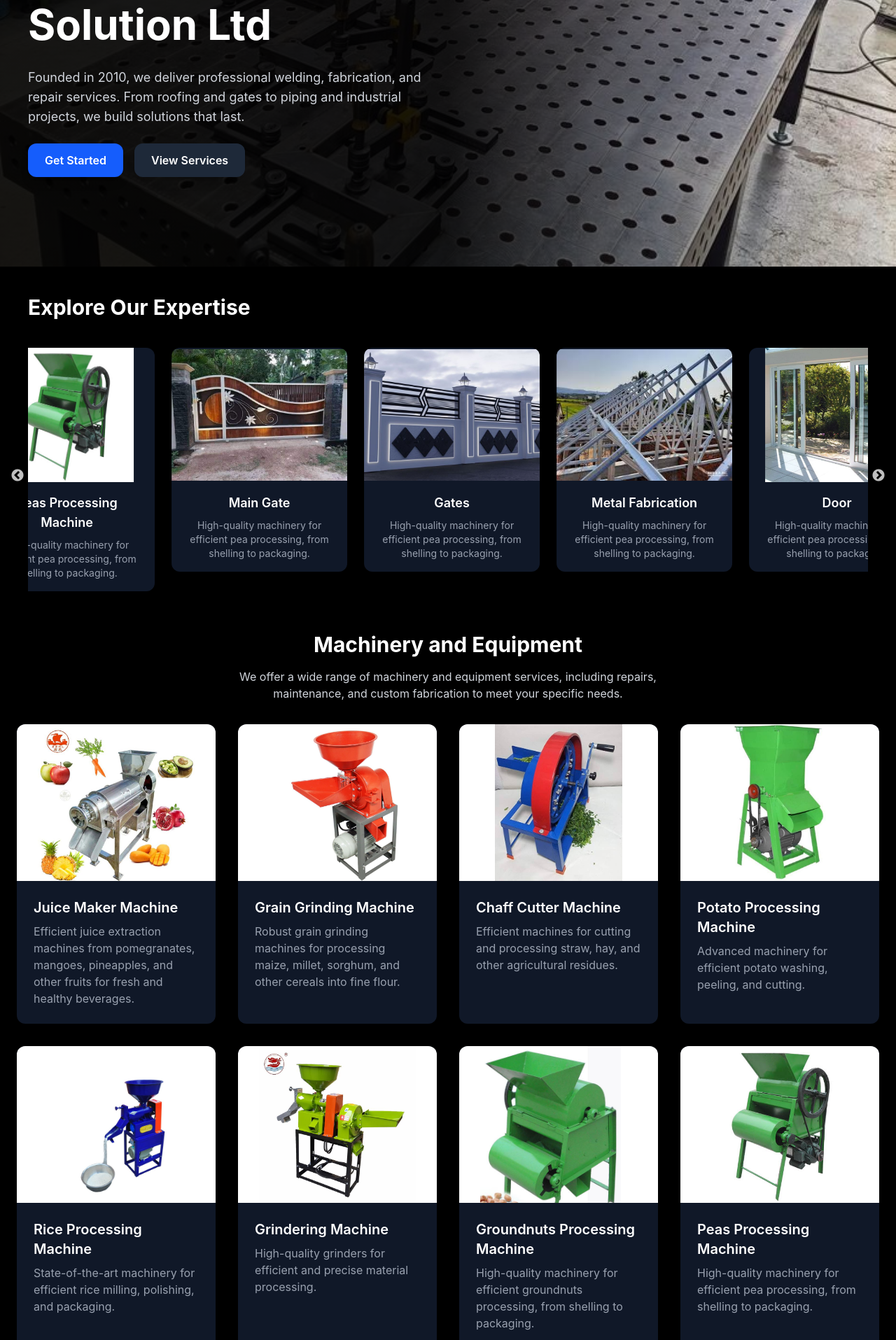
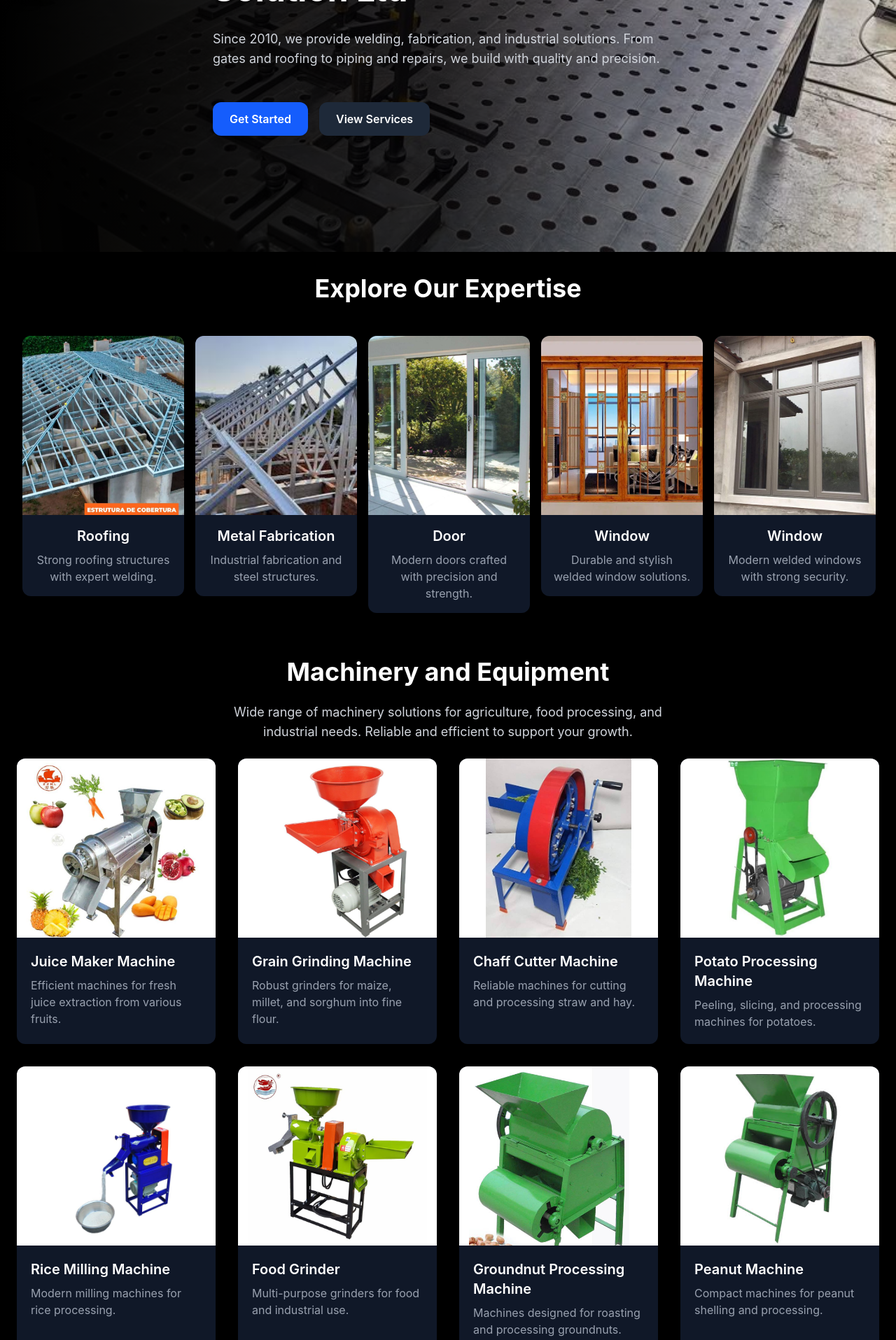
Before and after one commit to TheoNshimyimana/logical, a React (Vite) app: page / in a window 1280 px wide. Shown: the part 360-2275 px from the top of the page at 70% size. Built offline with nearby package versions, Linux system fonts and the light colour scheme.

Commit message:
fnal commit

```diff
--- a/src/pages/Body.jsx
+++ b/src/pages/Body.jsx
@@ -3,13 +3,12 @@ import Slider from "react-slick";
 import banner1 from "../images/banner.jpeg";
 import { Link } from "react-router-dom";
 
-// import banner from "../images/banner1.jpeg";
+// Industry Images
 import Gate1 from "../images/modernGate2.jpeg";
 import Gate2 from "../images/ModernGate.jpeg";
 import Roofing1 from "../images/roofing1.jpeg";
 import Roofing2 from "../images/roofing2.jpeg";
 import Door1 from "../images/door1.jpeg";
-import Door2 from "../images/door1.jpeg";
 import Window1 from "../images/window1.jpeg";
 import Window2 from "../images/window2.jpeg";
 
@@ -27,204 +26,136 @@ import Pea from "../images/machinery/small-pea-nuts.jpg";
 import "slick-carousel/slick/slick.css";
 import "slick-carousel/slick/slick-theme.css";
 
+const industries = [
+  {
+    title: "Main Gate",
+    img: Gate1,
+    description:
+      "Premium steel main gate solutions with durability and design.",
+  },
+  {
+    title: "Gates",
+    img: Gate2,
+    description: "Custom metal gate fabrication with elegant finishes.",
+  },
+  {
+    title: "Roofing",
+    img: Roofing1,
+    description: "Strong roofing structures with expert welding.",
+  },
+  {
+    title: "Metal Fabrication",
+    img: Roofing2,
+    description: "Industrial fabrication and steel structures.",
+  },
+  {
+    title: "Door",
+    img: Door1,
+    description: "Modern doors crafted with precision and strength.",
+  },
+  {
+    title: "Window",
+    img: Window1,
+    description: "Durable and stylish welded window solutions.",
+  },
+  {
+    title: "Window",
+    img: Window2,
+    description: "Modern welded windows with strong security.",
+  },
+];
+
 const machinery = [
   {
     img: JuiceMaker,
     title: "Juice Maker Machine",
     description:
-      "Efficient juice extraction machines from pomegranates, mangoes, pineapples, and other fruits for fresh and healthy beverages.",
+      "Efficient machines for fresh juice extraction from various fruits.",
   },
   {
     img: GrainGrinder,
     title: "Grain Grinding Machine",
     description:
-      "Robust grain grinding machines for processing maize, millet, sorghum, and other cereals into fine flour.",
+      "Robust grinders for maize, millet, and sorghum into fine flour.",
   },
   {
     img: ChaffCutter,
     title: "Chaff Cutter Machine",
-    description:
-      "Efficient machines for cutting and processing straw, hay, and other agricultural residues.",
+    description: "Reliable machines for cutting and processing straw and hay.",
   },
   {
     img: Potato,
     title: "Potato Processing Machine",
-    description:
-      "Advanced machinery for efficient potato washing, peeling, and cutting.",
+    description: "Peeling, slicing, and processing machines for potatoes.",
   },
   {
     img: Rice,
-    title: "Rice Processing Machine",
-    description:
-      "State-of-the-art machinery for efficient rice milling, polishing, and packaging.",
+    title: "Rice Milling Machine",
+    description: "Modern milling machines for rice processing.",
   },
   {
     img: Grinder,
-    title: "Grindering Machine",
-    description:
-      "High-quality grinders for efficient and precise material processing.",
+    title: "Food Grinder",
+    description: "Multi-purpose grinders for food and industrial use.",
   },
   {
     img: Ground,
-    title: "Groundnuts Processing Machine",
-    description:
-      "High-quality machinery for efficient groundnuts processing, from shelling to packaging.",
+    title: "Groundnut Processing Machine",
+    description: "Machines designed for roasting and processing groundnuts.",
   },
   {
     img: Pea,
-    title: "Peas Processing Machine",
-    description:
-      "High-quality machinery for efficient pea processing, from shelling to packaging.",
+    title: "Peanut Machine",
+    description: "Compact machines for peanut shelling and processing.",
   },
 ];
 
 function Body() {
-
-
-  const industries = [
-    {
-      title: "Main Gate",
-      img: Gate1,
-      description:
-        "High-quality machinery for efficient pea processing, from shelling to packaging.",
-    },
-    {
-      title: "Gates",
-      img: Gate2,
-      description:
-        "High-quality machinery for efficient pea processing, from shelling to packaging.",
-    },
-
-    {
-      title: "Metal Fabrication",
-      img: Roofing2,
-      description:
-        "High-quality machinery for efficient pea processing, from shelling to packaging.",
-    },
-    {
-      title: "Door",
-      img: Door1,
-      description:
-        "High-quality machinery for efficient pea processing, from shelling to packaging.",
-    },
-    {
-      title: "Door",
-      img: Door2,
-      description:
-        "High-quality machinery for efficient pea processing, from shelling to packaging.",
-    },
-    {
-      title: "Window",
-      img: Window1,
-      description:
-        "High-quality machinery for efficient pea processing, from shelling to packaging.",
-    },
-    {
-      title: "Window",
-      img: Window2,
-      description:
-        "High-quality machinery for efficient pea processing, from shelling to packaging.",
-    },
-    {
-      img: JuiceMaker,
-      title: "Juice Maker Machine",
-      description:
-        "Efficient juice extraction machines from pomegranates, mangoes, pineapples, and other fruits for fresh and healthy beverages.",
-    },
-    {
-      img: GrainGrinder,
-      title: "Grain Grinding Machine",
-      description:
-        "Robust grain grinding machines for processing maize, millet, sorghum, and other cereals into fine flour.",
-    },
-    {
-      img: ChaffCutter,
-      title: "Chaff Cutter Machine",
-      description:
-        "Efficient machines for cutting and processing straw, hay, and other agricultural residues.",
-    },
-    {
-      img: Potato,
-      title: "Potato Processing Machine",
-      description:
-        "Advanced machinery for efficient potato washing, peeling, and cutting.",
-    },
-    {
-      img: Rice,
-      title: "Rice Processing Machine",
-      description:
-        "State-of-the-art machinery for efficient rice milling, polishing, and packaging.",
-    },
-    {
-      img: Grinder,
-      title: "Grindering Machine",
-      description:
-        "High-quality grinders for efficient and precise material processing.",
-    },
-    {
-      img: Ground,
-      title: "Groundnuts Processing Machine",
-      description:
-        "High-quality machinery for efficient groundnuts processing, from shelling to packaging.",
-    },
-    {
-      img: Pea,
-      title: "Peas Processing Machine",
-      description:
-        "High-quality machinery for efficient pea processing, from shelling to packaging.",
-    },
-  ];
-
-  const settings = {
+  const sliderSettings = {
     dots: true,
     infinite: true,
     speed: 600,
-    slidesToShow: 4,
+    slidesToShow: 5,
     slidesToScroll: 1,
-    centerMode: true,
     autoplay: true,
     autoplaySpeed: 3000,
+    arrows: false,
     responsive: [
-      { breakpoint: 1024, settings: { slidesToShow: 3 } },
-      { breakpoint: 768, settings: { slidesToShow: 2 } },
-      { breakpoint: 480, settings: { slidesToShow: 1 } },
+      { breakpoint: 1280, settings: { slidesToShow: 3 } },
+      { breakpoint: 1024, settings: { slidesToShow: 2 } },
+      { breakpoint: 640, settings: { slidesToShow: 1 } },
     ],
   };
 
   return (
-    <>
-      {/* Hero Section */}
+    <div className="overflow-x-hidden">
+      {/* HERO SECTION */}
       <section
-        id="home"
-        className="relative bg-black text-white bg-cover bg-center"
+        className="relative bg-cover bg-center text-white flex items-center h-[60vh] sm:h-[70vh] md:h-[80vh]"
         style={{ backgroundImage: `url(${banner1})` }}
       >
-        <div className="absolute inset-0 bg-gradient-to-r from-black via-black to-transparent opacity-90"></div>
-
-        <div className="relative max-w-full mx-auto px-10 py-32 flex flex-col lg:flex-row items-center">
-          <div className="lg:w-1/2 space-y-6">
-            <h1 className="text-4xl lg:text-6xl font-bold leading-tight">
+        <div className="absolute inset-0 bg-gradient-to-r from-black via-black/80 to-transparent"></div>
+        <div className="relative z-10 w-full mx-auto px-4 sm:px-6">
+          <div className="space-y-6 max-w-2xl mx-auto my-16">
+            <h1 className="text-3xl sm:text-4xl lg:text-5xl font-bold leading-snug">
               Logical Manufacturing Solution Ltd
             </h1>
-            <p className="text-lg text-gray-300">
-              Founded in 2010, we deliver professional welding, fabrication, and
-              repair services. From roofing and gates to piping and industrial
-              projects, we build solutions that last.
+            <p className="text-sm sm:text-base md:text-lg text-gray-300">
+              Since 2010, we provide welding, fabrication, and industrial
+              solutions. From gates and roofing to piping and repairs, we build
+              with quality and precision.
             </p>
-
-            <div className="flex space-x-4">
+            <div className="flex flex-wrap gap-4 pt-6">
               <Link
                 to="/contact_us"
                 className="px-6 py-3 bg-blue-600 hover:bg-blue-700 rounded-xl font-semibold shadow-lg transition"
               >
                 Get Started
               </Link>
-
               <Link
                 to="/services"
                 className="px-6 py-3 bg-gray-800 hover:bg-gray-700 rounded-xl font-semibold shadow-lg transition"
               >
-                {" "}
                 View Services
               </Link>
             </div>
@@ -232,25 +163,29 @@ function Body() {
         </div>
       </section>
 
-      {/* Industries Section */}
-      <section className="max-w-full bg-black py-10 px-10 mx-auto">
-        <h2 className="text-3xl font-bold mb-10 text-white text-left">
+      {/* INDUSTRIES SECTION */}
+      <section className="bg-black py-8">
+        <div className="w-full mx-auto px-4 sm:px-6">
+          <h2 className="text-2xl sm:text-3xl lg:text-4xl font-bold text-center text-white mb-12">
             Explore Our Expertise
           </h2>
-        <Slider {...settings}>
-          {industries.map((item, index) => (
-            <div key={index} className="px-3">
-              <div className="bg-gray-900 rounded-xl text-wrap shadow-lg hover:shadow-2xl overflow-hidden transition cursor-pointer">
+
+          <Slider {...sliderSettings}>
+            {industries.map((item, i) => (
+              <div key={i} className="px-2">
+                <div className="bg-gray-900 rounded-xl shadow-md hover:shadow-2xl hover:scale-105 transition flex flex-col h-full">
+                  <div className="w-full h-40 sm:h-48 md:h-56 lg:h-64 flex-shrink-0">
                     <img
                       src={item.img}
                       alt={item.title}
-                  className="h-48 w-full object-contain"
+                      className="w-full h-full object-cover rounded-t-xl"
                     />
-                <div className="p-4 space-y-2">
-                  <h3 className="text-lg text-white text-center font-semibold">
+                  </div>
+                  <div className="flex flex-col flex-grow p-4 text-center">
+                    <h3 className="text-lg md:text-xl font-semibold text-white mb-2">
                       {item.title}
                     </h3>
-                  <p className="text-gray-400 text-sm text-center">
+                    <p className="text-sm md:text-base text-gray-400 break-words">
                       {item.description}
                     </p>
                   </div>
@@ -258,47 +193,47 @@ function Body() {
               </div>
             ))}
           </Slider>
+        </div>
       </section>
-      {/* Section: Machinery and Equipment */}
-      <div className="bg-black text-white">
-        <section className="mx-auto px-4 md:px-6 py-0">
-          <h2 className="text-3xl font-bold mb-4 text-center">
+
+      {/* MACHINERY SECTION */}
+      <section className="bg-black text-white py-8">
+        <div className="max-w-full mx-auto px-4 sm:px-6">
+          <h2 className="text-2xl sm:text-3xl lg:text-4xl font-bold text-center mb-6">
             Machinery and Equipment
           </h2>
-          <p className="text-gray-300 mb-8 max-w-2xl mx-auto text-center">
-            We offer a wide range of machinery and equipment services, including
-            repairs, maintenance, and custom fabrication to meet your specific
-            needs.
+          <p className="text-gray-300 text-center mb-6 max-w-2xl mx-auto text-sm sm:text-base md:text-lg">
+            Wide range of machinery solutions for agriculture, food processing,
+            and industrial needs. Reliable and efficient to support your growth.
           </p>
-          <div className="grid grid-cols-1 sm:grid-cols-2 md:grid-cols-3 lg:grid-cols-4 gap-6 md:gap-8">
-            {machinery.map((service, index) => (
+
+          <div className="grid grid-cols-1 sm:grid-cols-2 lg:grid-cols-4 gap-6 md:gap-8">
+            {machinery.map((m, i) => (
               <div
-                key={index}
-                className="bg-gray-900 rounded-xl shadow-lg overflow-hidden hover:scale-105 transform cursor-pointer transition duration-300"
+                key={i}
+                className="bg-gray-900 rounded-xl shadow-md hover:shadow-lg hover:scale-105 transition flex flex-col overflow-hidden"
               >
-                {service.img && (
-                  <div className="w-full h-40 sm:h-48 md:h-56 flex items-center justify-center bg-white">
+                <div className="w-full h-40 sm:h-48 md:h-56 lg:h-64 flex items-center justify-center bg-white">
                   <img
-                      src={service.img}
-                      alt={service.title}
-                      className="h-full w-full object-contain"
+                    src={m.img}
+                    alt={m.title}
+                    className="max-h-full max-w-full object-contain"
                   />
                 </div>
-                )}
-                <div className="p-4 sm:p-6">
+                <div className="p-5 flex flex-col flex-grow">
                   <h3 className="text-lg md:text-xl font-semibold">
-                    {service.title}
+                    {m.title}
                   </h3>
-                  <p className="text-gray-400 mt-2 text-sm md:text-base">
-                    {service.description}
+                  <p className="text-sm md:text-base text-gray-400 mt-2 break-words">
+                    {m.description}
                   </p>
                 </div>
               </div>
             ))}
           </div>
+        </div>
       </section>
     </div>
-    </>
   );
 }
 
--- a/src/pages/Popular.jsx
+++ b/src/pages/Popular.jsx
@@ -2,7 +2,6 @@ import React from "react";
 import { ArrowRight } from "lucide-react";
 
 import Gate1 from "../images/modernGate2.jpeg";
-import Gate2 from "../images/ModernGate.jpeg";
 import Roofing1 from "../images/roofing1.jpeg";
 import Roofing2 from "../images/roofing2.jpeg";
 import Door1 from "../images/sliding-door.jpeg";
@@ -10,6 +9,12 @@ import Door2 from "../images/door1.jpeg";
 import Window1 from "../images/window1.jpeg";
 import Window2 from "../images/window2.jpeg";
 import { Link } from "react-router-dom";
+import JuiceMaker from "../images/machinery/juiceMaker.jpeg";
+import GrainGrinder from "../images/machinery/grain-grinder.png";
+import ChaffCutter from "../images/machinery/chaff-cutter.jpeg";
+import Potato from "../images/machinery/potato.jpeg";
+import Rice from "../images/machinery/rice.jpeg";
+
 
 const products = [
   {
@@ -20,11 +25,12 @@ const products = [
     img: Gate1,
   },
   {
-    id: 2,
-    title: "Modern Gates",
-    description: "Strong and stylish gate solutions for homes and industries.",
-    img: Gate2,
+    img: JuiceMaker,
+    title: "Juice Maker Machine",
+    description:
+      "Efficient machines for fresh juice extraction from various fruits.",
   },
+
   {
     id: 3,
     title: "Roofing",
@@ -33,10 +39,27 @@ const products = [
     img: Roofing1,
   },
   {
+    img: GrainGrinder,
+    title: "Grain Grinding Machine",
+    description:
+      "Robust grinders for maize, millet, and sorghum into fine flour.",
+  },
+
+  {
+    img: Rice,
+    title: "Rice Milling Machine",
+    description: "Modern milling machines for rice processing.",
+  },
+  {
     id: 4,
     title: "Industrial Roofing",
     description: "Metal roofing solutions for factories and large projects.",
     img: Roofing2,
+  },
+  {
+    img: Potato,
+    title: "Potato Processing Machine",
+    description: "Peeling, slicing, and processing machines for potatoes.",
   },
   {
     id: 5,
@@ -49,6 +72,11 @@ const products = [
     title: "Custom Doors",
     description: "Tailor-made door designs with premium welding finish.",
     img: Door2,
+  },
+  {
+    img: ChaffCutter,
+    title: "Chaff Cutter Machine",
+    description: "Reliable machines for cutting and processing straw and hay.",
   },
   {
     id: 7,
@@ -87,9 +115,13 @@ function Popular() {
   return (
     <>
       <section className="max-w-full bg-black mx-auto px-6 py-6">
-        <h2 className="text-2xl text-center font-bold mb-8 text-white">
+        <h2 className="text-2xl text-center font-bold mb-4 text-white">
           Our Popular Welding Products
         </h2>
+        <p className="text-gray-300 text-center mb-4 max-w-2xl mx-auto text-sm sm:text-base md:text-lg">
+          Top-quality welding products that combine strength, style, and
+          precision for every project.
+        </p>
         <div className="grid grid-cols-1 sm:grid-cols-2 lg:grid-cols-4 gap-6">
           {products.map((item) => (
             <div
@@ -100,7 +132,7 @@ function Popular() {
               <img
                 src={item.img}
                 alt={item.title}
-                className="w-full h-48 object-cover"
+                className="w-full h-40 object-cover"
               />
 
               {/* Content */}
@@ -111,9 +143,9 @@ function Popular() {
                 </p>
 
                 {/* Learn More */}
-                <button className="mt-4 flex items-center text-sm font-medium text-blue-600 hover:underline">
-                  <ArrowRight className="w-4 h-4 mr-2" />
-                  Learn more
+                <button className="mt-4 flex items-center max-w-20 justify-center text-center text-sm font-medium text-blue-600 hover:underline">
+                  <ArrowRight className="w-4 h-4 mr-2 text-center" />
+                  Detail
                 </button>
               </div>
             </div>
@@ -121,7 +153,7 @@ function Popular() {
         </div>
       </section>
       <section className="mx-auto px-4 py-6 text-center bg-black text-white">
-        <h2 className="text-4xl font-bold mb-4">Why Choose Us?</h2>
+        <h2 className="text-3xl font-bold mb-4">Why Choose Us?</h2>
         <div className="grid grid-cols-1 sm:grid-cols-2 md:grid-cols-4 gap-6 md:gap-8">
           {whyChooseUs.map((item, index) => (
             <div
@@ -138,8 +170,8 @@ function Popular() {
       </section>
 
       {/* CTA Section */}
-      <section className="bg-gray-800 py-16 text-center">
-        <h2 className="text-3xl font-bold mb-4 text-white">
+      <section className="bg-gray-800 py-6 text-center">
+        <h2 className="text-2xl font-bold mb-4 text-white">
           Ready to Build With Us?
         </h2>
         <p className="text-gray-300 mb-4 max-w-2xl mx-auto">
@@ -151,7 +183,10 @@ function Popular() {
           <button className="px-6 py-3 bg-white text-gray-900 font-semibold rounded-lg shadow hover:bg-gray-100 transition">
             View Portfolio
           </button>
-          <Link to="/contact_us" className="px-6 py-3 bg-blue-600 text-white font-semibold rounded-lg shadow hover:bg-blue-700 transition">
+          <Link
+            to="/contact_us"
+            className="px-6 py-3 bg-blue-600 text-white font-semibold rounded-lg shadow hover:bg-blue-700 transition"
+          >
             Contact Us
           </Link>
         </div>
```
Also changed, not shown: src/pages/Services.jsx (+1 -12 lines). Lines whose indentation alone changed are shown as unchanged.
